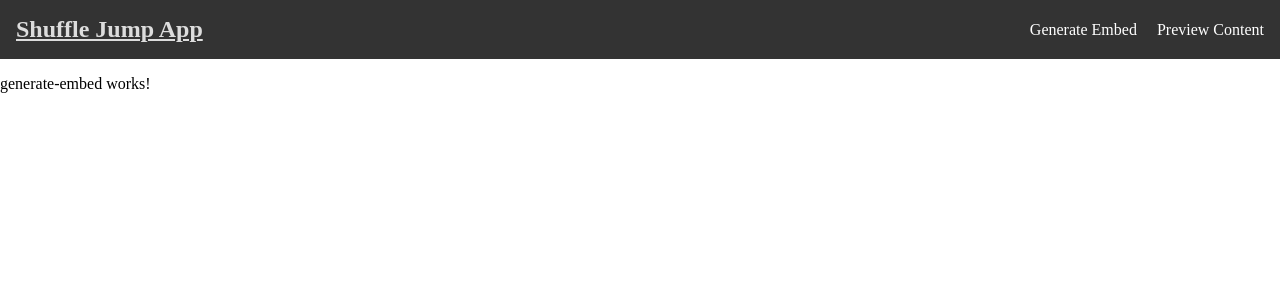
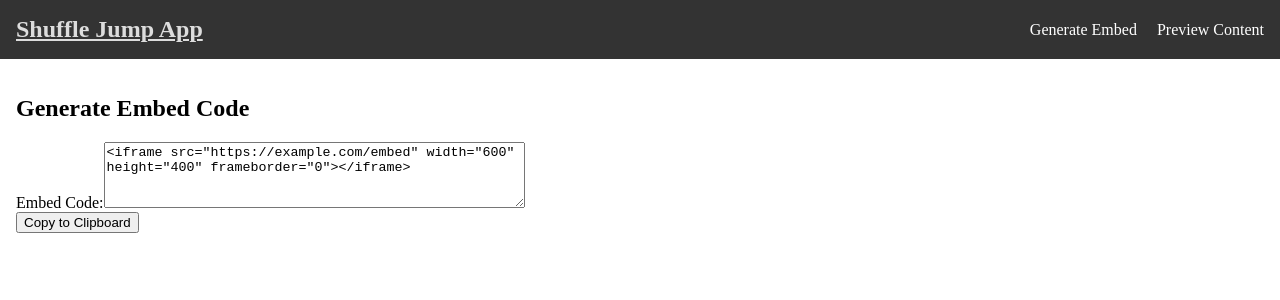
Before and after one commit to james-j-dong/shuffle-jump-hero, an Angular app: page /generate-embed in a window 1280 px wide. Shown: the top 300 px of the page. Built offline with nearby package versions, Linux system fonts and the light colour scheme.

Commit message:
added embed code

```diff
--- a/src/app/components/generate-embed/generate-embed.component.html
+++ b/src/app/components/generate-embed/generate-embed.component.html
@@ -1 +1,7 @@
-<p>generate-embed works!</p>
+<div class = "generate-embed">
+  <h2>Generate Embed Code</h2>
+  <div class = "embed-code">
+    <label for="embed-code">Embed Code:</label>
+    <textarea id="embed-code" rows="4" cols="50" readonly>{{ embedCode }}</textarea>
+  </div>
+  <button (click)="copyToClipboard()">Copy to Clipboard</button>
--- a/src/app/components/generate-embed/generate-embed.component.scss
+++ b/src/app/components/generate-embed/generate-embed.component.scss
@@ -0,0 +1,3 @@
+.generate-embed {
+    padding: 1rem;
+}
--- a/src/app/components/generate-embed/generate-embed.component.ts
+++ b/src/app/components/generate-embed/generate-embed.component.ts
@@ -1,4 +1,4 @@
-import { Component } from '@angular/core';
+import { Component, OnInit } from '@angular/core';
 
 @Component({
   selector: 'app-generate-embed',
@@ -7,5 +7,20 @@ import { Component } from '@angular/core';
   styleUrl: './generate-embed.component.scss'
 })
 export class GenerateEmbedComponent {
+  embedCode: string = '';
+  ngOnInit(): void {
+    this.embedCode = this.generateEmbedCode();
 
+  }
+  generateEmbedCode(): string {
+    const embedCode = `<iframe src="https://example.com/embed" width="600" height="400" frameborder="0"></iframe>`;
+    return embedCode;
+  }
+  copyToClipboard(): void {
+    navigator.clipboard.writeText(this.embedCode).then(() => {
+      console.log('Embed code copied to clipboard');
+    }, (err) => {
+      console.error('Could not copy text: ', err);
+    });
+  }
 }
```
